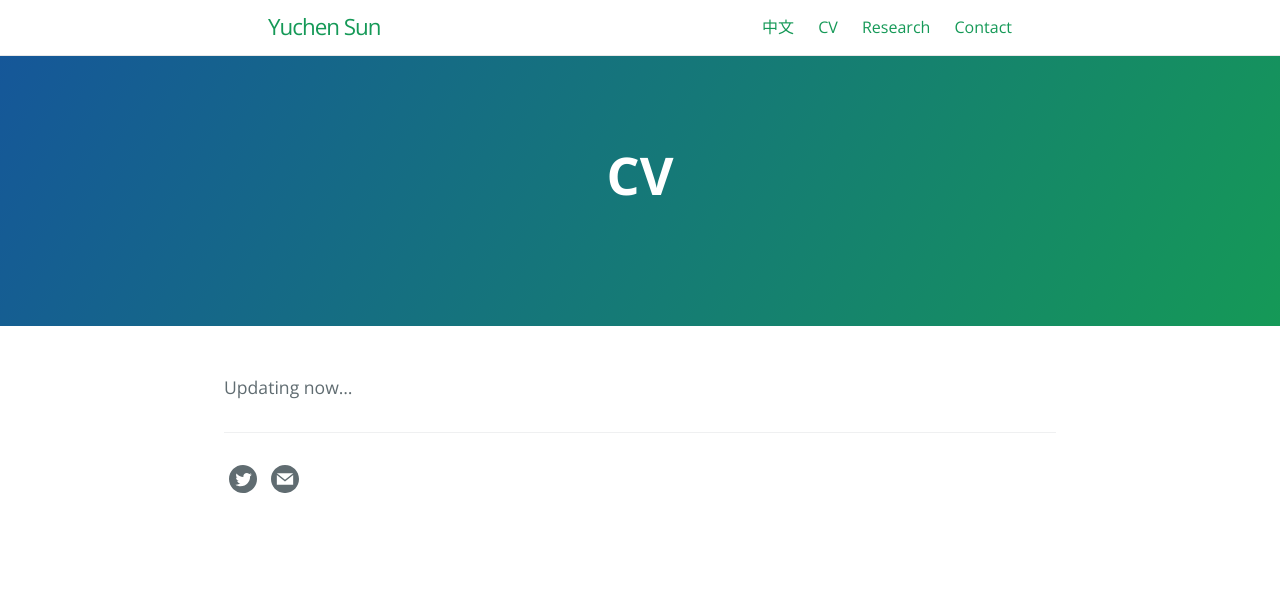
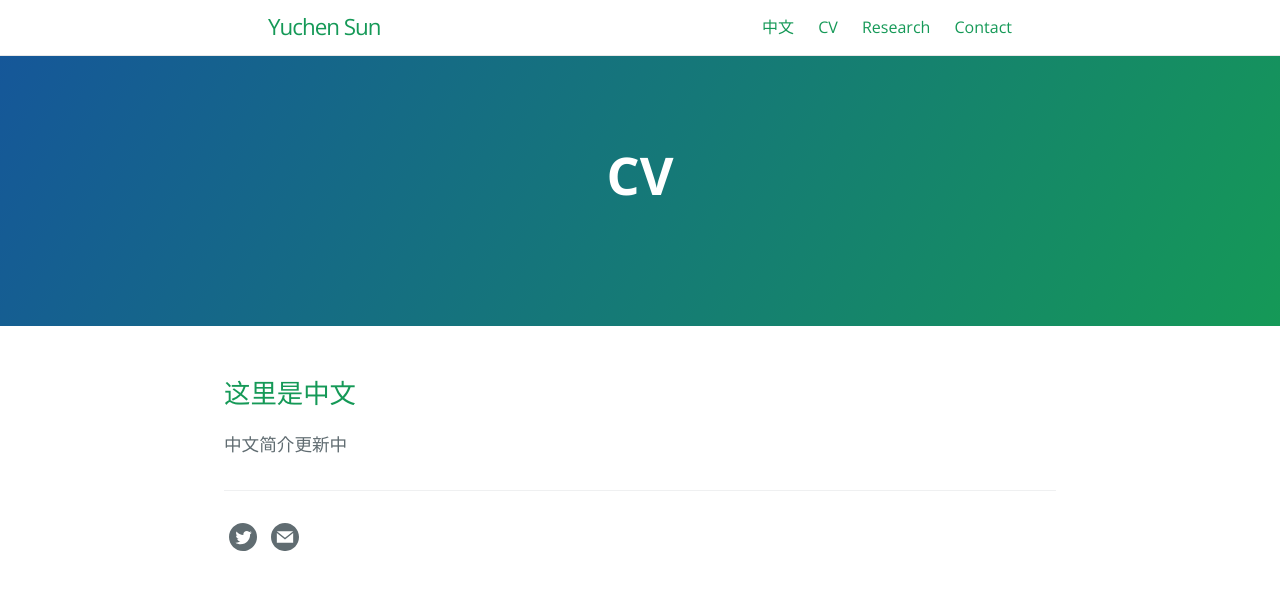
Before and after one commit to sonyuushin/sonyuushin.github.io, a Jekyll site: the page built from cv.md, in a window 1280 px wide. Shown: the top 590 px of the page. Built offline with Jekyll 4.4.1, drawn with Linux system fonts in a browser that asks for light colours.

Commit message:
Update cv.md

```diff
--- a/cv.md
+++ b/cv.md
@@ -7,4 +7,6 @@ ref: cv
 order: 0
 ---
 
-Updating now...
+## 这里是中文
+
+中文简介更新中
```
